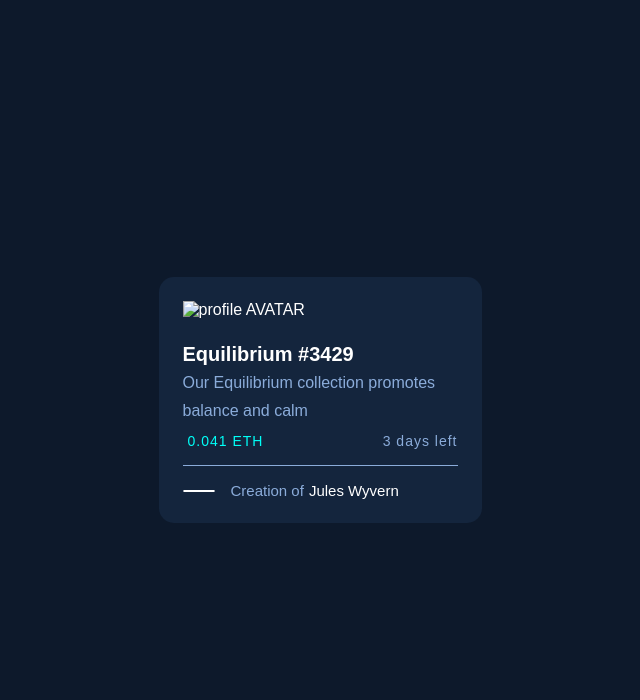
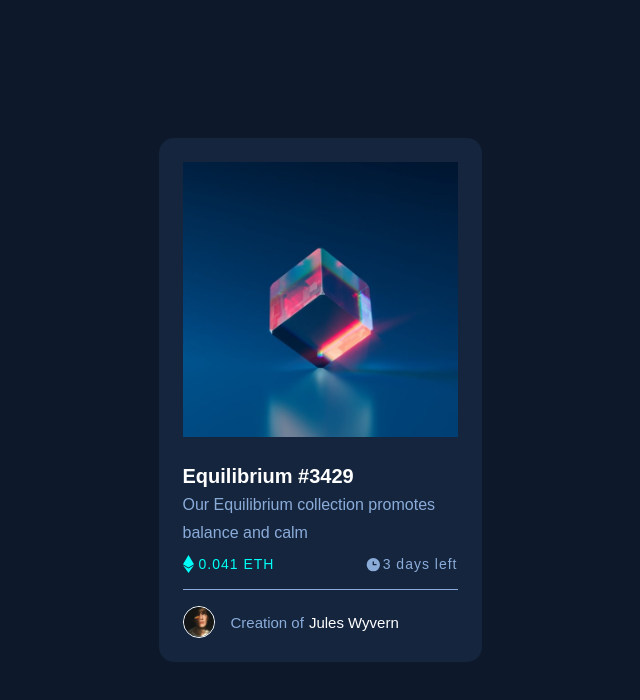
Before and after one commit to ajeetachal/NFT-preview-card-component, a plain HTML site: page index.html in a window 1280 px wide. Shown: the whole page, without its empty margins (320-960 px from the left). Drawn offline with Linux system fonts and the light colour scheme; a web font is replaced by a local one.

Commit message:
Update index.html

```diff
--- a/index.html
+++ b/index.html
@@ -17,8 +17,8 @@
 <body>
 <div class="main">
   <div class="image">
-    <img id="avtar" src="images/image-equilibrium.jpg" alt="profile AVATAR" class="mainImage">
-    <div><img src="images/icon-view.svg" alt=""></div>
+    <img id="avtar" src="image-equilibrium.jpg" alt="profile AVATAR" class="mainImage">
+    <div><img src="icon-view.svg" alt=""></div>
   </div>
   <h3>Equilibrium #3429</h3>
   <div class="discription">
@@ -26,14 +26,14 @@
   </div>
     <div class="price-days">
       <div class="price">
-        <img src="images/icon-ethereum.svg" alt="">0.041 ETH
+        <img src="icon-ethereum.svg" alt="">0.041 ETH
       </div>
       <div class="days">
-        <img src="images/icon-clock.svg" alt=""> 3 days left
+        <img src="icon-clock.svg" alt=""> 3 days left
       </div>
     </div>
     <div class="creater">
-      <img src="images/image-avatar.png" alt="" class="avatar">
+      <img src="image-avatar.png" alt="" class="avatar">
       Creation of <span>Jules Wyvern</span>
     </div>
   </div>
```
